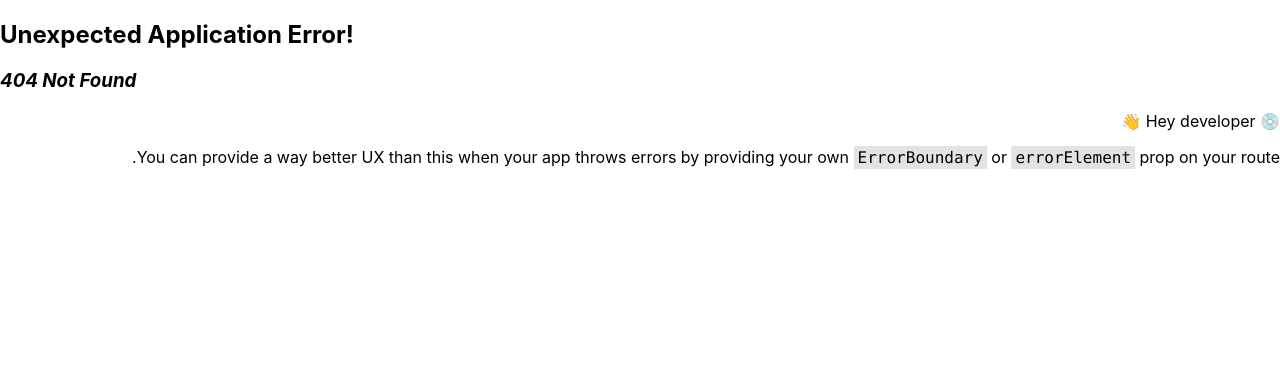
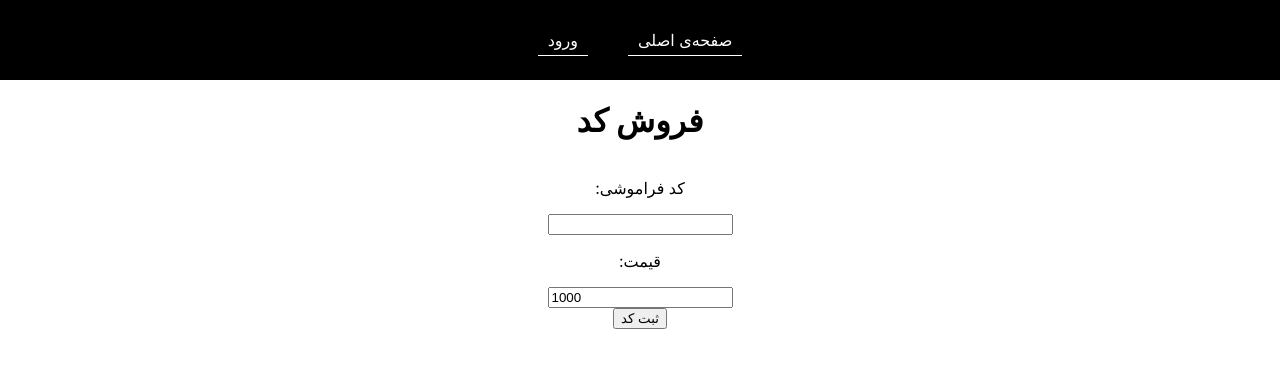
Before and after one commit to IIIphr/se_front_prj, a React (Create React App) app: page /add_coupun in a window 1280 px wide. Before the commit this address had no page. Shown: the top 368 px of the page. Built offline with nearby package versions, Linux system fonts and the light colour scheme.

Commit message:
Added 'add coupun' page, tidied some code

```diff
--- /dev/null
+++ b/src/Add_coupun.css
@@ -0,0 +1,8 @@
+.add_coupun_root{
+  width: 100%;
+  display: grid;
+  align-content: center;
+  justify-content: center;
+  align-items: center;
+  justify-items: center;
+}
--- /dev/null
+++ b/src/Add_coupun.js
@@ -0,0 +1,38 @@
+import './Add_coupun.css';
+import { useSelector } from 'react-redux';
+import { useEffect, Fragment, useState } from 'react';
+import { useCookies } from 'react-cookie';
+import { useNavigate } from 'react-router-dom';
+import Navbar from './Navbar';
+
+function Add_coupun() {
+  const [coupun_code, set_coupun_code] = useState('');
+  const [coupun_price, set_coupun_price] = useState(1000);
+  const user_type = useSelector((state) => state.user.user_type);
+  const navigate = useNavigate();
+  const [cookies] = useCookies(['user_type']);
+
+  useEffect(() => {
+    if(user_type == null){
+      if(cookies.user_type !== "undefined" && cookies.user_type){
+        navigate('/login');
+      }
+    }
+  }, []);
+
+  return (
+    <Fragment>
+      <Navbar />
+      <div className='add_coupun_root'>
+        <h1 className='rtl'>فروش کد</h1>
+        <p className='rtl'>کد فراموشی:</p>
+        <input type='text' id='code_input' value={coupun_code} onInput={e => set_coupun_code(e.target.value)}></input>
+        <p className='rtl'>قیمت:</p>
+        <input type='number' id='price_input' value={coupun_price} onInput={e => set_coupun_price(e.target.value)}></input>
+        <button onClick={() => console.log("Submitted: "+coupun_code+"-"+coupun_price)}>ثبت کد</button>
+      </div>
+    </Fragment>
+  );
+}
+
+export default Add_coupun;
--- a/src/App.js
+++ b/src/App.js
@@ -11,7 +11,7 @@ function App() {
   const user_type = useSelector((state) => state.user.user_type);
   const dispatch = useDispatch();
   const navigate = useNavigate();
-  const [cookies] = useCookies(['user_f_name']);
+  const [cookies] = useCookies(['user_f_name', 'user_type']);
 
   useEffect(() => {
     if(user_type == null){
--- a/src/Login.js
+++ b/src/Login.js
@@ -17,11 +17,10 @@ function addMonths(date, months) {
 
 function Login() {
   const dispatch = useDispatch();
-  const name = useSelector((state) => state.user.user_f_name);
   const user_type = useSelector((state) => state.user.user_type);
   const [input, setInput] = useState('');
   const navigate = useNavigate();
-  const [cookies, setCookie, removeCookie] = useCookies(['user_f_name']);
+  const [cookies, setCookie] = useCookies(['user_f_name', 'user_type']);
 
   useEffect(() => {
     if(user_type == null){
--- a/src/Profile.js
+++ b/src/Profile.js
@@ -11,7 +11,7 @@ function Profile() {
   const name = useSelector((state) => state.user.user_f_name);
   const user_type = useSelector((state) => state.user.user_type);
   const navigate = useNavigate();
-  const [cookies, removeCookie] = useCookies(['user_f_name']);
+  const [cookies, removeCookie] = useCookies(['user_type']);
 
   useEffect(() => {
     if(user_type == null){
@@ -33,6 +33,7 @@ function Profile() {
           removeCookie('user_type');
           navigate('/');
         }}>خروج</button>
+        <Link to='/add_coupun'>فروش کد</Link>
       </div>
     </Fragment>
   );
--- a/src/index.js
+++ b/src/index.js
@@ -14,6 +14,7 @@ import Signup from './Signup';
 import reportWebVitals from './reportWebVitals';
 import store from './store'
 import Profile from './Profile';
+import Add_coupun from './Add_coupun';
 
 const router = createBrowserRouter([
   {
@@ -36,6 +37,10 @@ const router = createBrowserRouter([
     path: "/profile",
     element: <Profile />,
   },
+  {
+    path: "/add_coupun",
+    element: <Add_coupun />,
+  },
 ]);
 
 const root = ReactDOM.createRoot(document.getElementById('root'));
```
